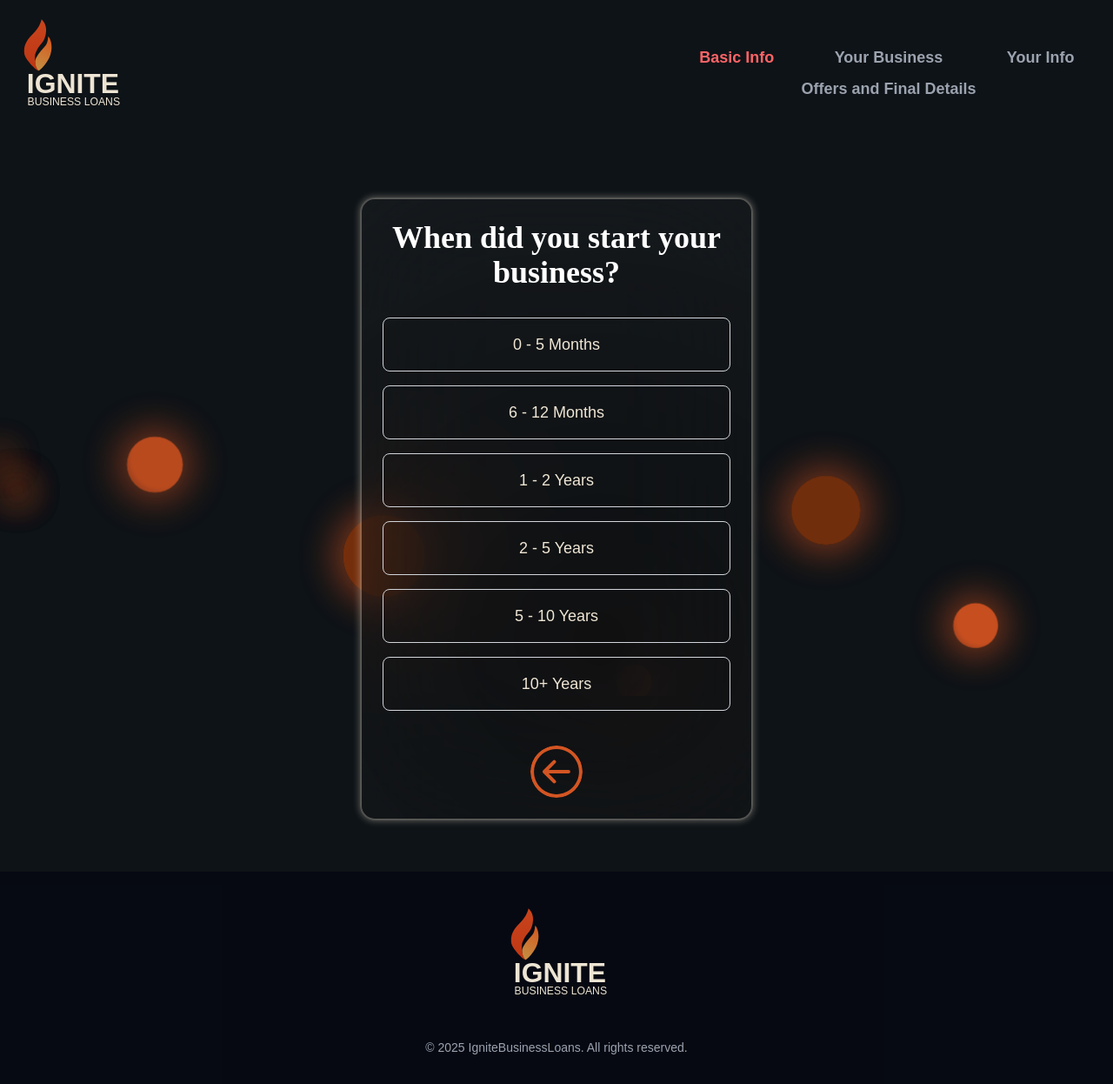
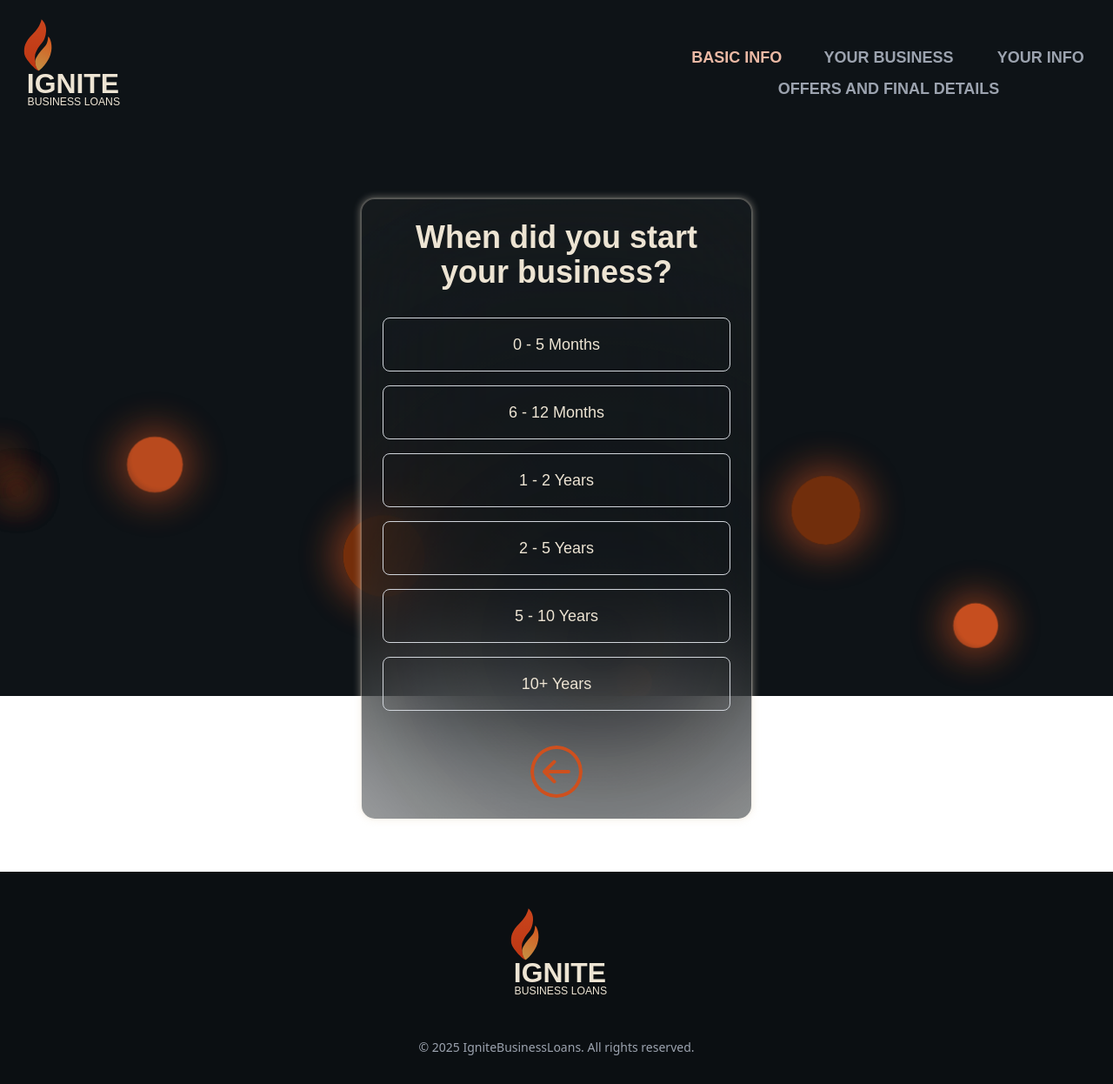
Before and after one commit to BishalK007/ignitebusinessloans, a Next.js app: page / in a window 1280 px wide. Shown: the whole page at 87% size. Built offline with nearby package versions, Linux system fonts and the light colour scheme.

Commit message:
FIX minor color stuff

```diff
--- a/app/globals.css
+++ b/app/globals.css
@@ -5,12 +5,11 @@
 /* @import url('https://fonts.googleapis.com/css2?family=Lora:ital,wght@0,400..700;1,400..700&display=swap'); */
 @import url('https://fonts.googleapis.com/css2?family=Barlow+Semi+Condensed:ital,wght@0,100;0,200;0,300;0,400;0,500;0,600;0,700;0,800;0,900;1,100;1,200;1,300;1,400;1,500;1,600;1,700;1,800;1,900&family=Bebas+Neue&family=Kanit:wght@100&family=Montserrat:wght@100&family=Phudu:wght@300;400&family=Poppins&family=Raleway:ital,wght@1,900&family=Tektur&display=swap');
 
-
 :root {
-  --background: #0E1317; /* Custom Black */
-  --foreground: #EDE4D3; /* Custom White */
-  --accent-orange: #CE501E; /* Custom Orange */
-  --accent-brown: #7B3009; /* Custom Brown */
+  --background: #0E1317;
+  --foreground: #EDE4D3;
+  --accent-orange: #CE501E;
+  --accent-brown: #7B3009;
 
   --font-barlow: 'Barlow Semi Condensed', sans-serif;
   --font-bebas: 'Bebas Neue', sans-serif;
@@ -21,13 +20,13 @@
   --font-raleway: 'Raleway', sans-serif;
   --font-tektur: 'Tektur', cursive;
 
-  --font-primary: var(--font-poppins); /* Set your default page font here */
+  --font-primary: var(--font-poppins);
 }
 
 @media (prefers-color-scheme: dark) {
   :root {
-  --background: #0f1418; /* Custom Black */
-  --foreground: #efe6d5; /* Custom White */
+    --background: #0f1418;
+    --foreground: #efe6d5;
 
     --font-barlow: 'Barlow Semi Condensed', sans-serif;
     --font-bebas: 'Bebas Neue', sans-serif;
@@ -38,73 +37,67 @@
     --font-raleway: 'Raleway', sans-serif;
     --font-tektur: 'Tektur', cursive;
 
-  --font-primary: var(--font-poppins); /* Set your default page font here */
+    --font-primary: var(--font-poppins);
   }
 }
 
-html, body {
-  color: var(--foreground);
-  background: var(--background);
-  font-family: 'Barlow Semi Condensed', sans-serif; /* Apply the font globally */
-}
-
 h1, h2, h3, h4, h5, h6 {
-  font-family: 'Barlow Semi Condensed', sans-serif;
+  font-family: var(--font-barlow);
 }
 
 .PrimaryColorChangeBtn {
-  font-family: 'Barlow Semi Condensed', sans-serif;
+  font-family: var(--font-barlow);
 }
 
 .PrimaryColorChangeBtn {
-  width: 100%; /* Full width */
-  padding: 0.75rem 1.5rem; /* Equivalent to py-3 px-6 */
-  background-color: rgba(255, 165, 0, 0.7); /* Orange with 70% opacity */
-  color: white; /* Text color */
-  border-radius: 0.5rem; /* Rounded corners */
-  font-weight: 600; /* Font-semibold */
-  font-size: 1rem; /* Base font size */
-  line-height: 1.5rem; /* Adjust line height */
-  transition: all 0.3s ease-in-out; /* Smooth transition for hover effects */
+  width: 100%;
+  padding: 0.75rem 1.5rem;
+  background-color: color-mix(in srgb, var(--accent-orange) 70%, transparent 30%);
+  color: var(--foreground);
+  border-radius: 0.5rem;
+  font-weight: 600;
+  font-size: 1rem;
+  line-height: 1.5rem;
+  transition: all 0.3s ease-in-out;
 }
 
 .PrimaryColorChangeBtn:hover {
-  background-color: rgba(255, 102, 0, 0.5); /* Darker orange on hover */
+  background-color: color-mix(in srgb, var(--accent-orange) 50%, var(--accent-brown) 50%);
 }
 
 .GlossyInputField {
-  flex: 1; /* Takes up available space */
-  background-color: rgba(55, 65, 81, 0.1); /* Equivalent to bg-gray-700/10 */
-  border: 1px solid rgba(209, 213, 219, 0.5); /* Equivalent to border-gray-300/50 */
-  border-radius: 0.5rem; /* Rounded corners */
-  padding: 0.75rem 1rem; /* Equivalent to px-4 py-3 */
-  font-size: 1rem; /* Equivalent to text-base */
-  line-height: 1.5rem; /* Adjust line height */
-  color: #f97316; /* Equivalent to text-orange-300 */
-  outline: none; /* Removes default outline */
-  transition: box-shadow 0.3s ease, border-color 0.3s ease; /* Smooth transition */
+  flex: 1;
+  background-color: color-mix(in srgb, var(--foreground) 5%, var(--background) 95%);
+  border: 1px solid color-mix(in srgb, var(--foreground) 30%, transparent);
+  border-radius: 0.5rem;
+  padding: 0.75rem 1rem;
+  font-size: 1rem;
+  line-height: 1.5rem;
+  color: color-mix(in srgb, var(--accent-orange) 80%, var(--foreground) 20%);
+  outline: none;
+  transition: box-shadow 0.3s ease, border-color 0.3s ease;
 }
 
 .GlossyInputField::placeholder {
-  color: #9ca3af; /* Equivalent to placeholder-gray-400 */
+  color: color-mix(in srgb, var(--foreground) 60%, var(--background) 40%);
 }
 
 .GlossyInputField:focus {
-  border-color: #1f2937; /* Equivalent to focus:border-gray-900 */
-  box-shadow: 0 0 8px rgba(31, 41, 55, 0.5); /* Equivalent to focus:shadow-md */
+  border-color: color-mix(in srgb, var(--background) 90%, var(--accent-brown) 10%);
+  box-shadow: 0 0 8px color-mix(in srgb, var(--background) 80%, var(--accent-orange) 20%);
 }
 
 /* Override autofill styles */
 .GlossyInputField:-webkit-autofill {
-  background-color: rgba(55, 65, 81, 0.1) !important; /* Match your input background */
-  color: #f97316 !important; /* Match your text color */
-  border: 1px solid rgba(209, 213, 219, 0.5) !important; /* Match your border color */
-  -webkit-box-shadow: 0 0 0px 1000px rgba(55, 65, 81, 0.1) inset !important; /* Remove autofill background */
-  transition: background-color 5000s ease-in-out 0s; /* Prevent flashing */
+  background-color: color-mix(in srgb, var(--background) 90%, var(--foreground) 10%) !important;
+  color: var(--accent-orange) !important;
+  border: 1px solid color-mix(in srgb, var(--foreground) 50%, transparent) !important;
+  -webkit-box-shadow: 0 0 0px 1000px color-mix(in srgb, var(--background) 90%, var(--foreground) 10%) inset !important;
+  transition: background-color 5000s ease-in-out 0s;
 }
 
 .GlossyInputField:-webkit-autofill::first-line {
-  color: #f97316 !important; /* Ensure text color matches */
+  color: var(--accent-orange) !important;
 }
 
 .bg-ignite-animated {
@@ -213,7 +206,7 @@ h1, h2, h3, h4, h5, h6 {
   width: 90%;
   max-width: 500px;
   height: auto;
-  background: rgba(255, 255, 255, 0.051);
+  background: color-mix(in srgb, var(--foreground) 5%, transparent 95%);
   border-radius: 16px;
   backdrop-filter: blur(80px);
   -webkit-backdrop-filter: blur(20px);
@@ -229,7 +222,7 @@ h1, h2, h3, h4, h5, h6 {
   overflow: hidden;
   z-index: 1;
   pointer-events: auto;
-  margin: 20px auto; /* Center card and add spacing on mobile */
+  margin: 20px auto;
 }
 
 /* Glow animation */
@@ -240,7 +233,7 @@ h1, h2, h3, h4, h5, h6 {
   left: -50%;
   width: 200%;
   height: 200%;
-  background: radial-gradient(circle, rgba(0, 0, 0, 0.482), transparent);
+  background: radial-gradient(circle, color-mix(in srgb, var(--background) 70%, transparent 30%), transparent);
   z-index: -1;
   animation: move-glow 6s infinite alternate;
 }
@@ -258,9 +251,8 @@ h1, h2, h3, h4, h5, h6 {
 /* Text styling */
 .glassmorphic-card h2,
 .glassmorphic-card p {
-  color: white;
   z-index: 2;
-  word-break: break-word; /* Ensures long words wrap on small screens */
+  word-break: break-word;
 }
 
 /* ✅ Responsive tweaks */
--- a/app/page.jsx
+++ b/app/page.jsx
@@ -11,10 +11,10 @@ import { DotLottieReact } from '@lottiefiles/dotlottie-react';
 
 
 const NAV_STEPS = [
-  { label: "Basic Info", range: [0, 4] },
-  { label: "Your Business", range: [5, 8] },
-  { label: "Your Info", range: [9, 12] },
-  { label: "Offers and Final Details", range: [13, 13] }, // Only after submit/loading
+  { label: "BASIC INFO", range: [0, 4] },
+  { label: "YOUR BUSINESS", range: [5, 8] },
+  { label: "YOUR INFO", range: [9, 12] },
+  { label: "OFFERS AND FINAL DETAILS", range: [13, 13] }, // Only after submit/loading
 ];
 
 function getStep(current, showLoader) {
@@ -28,7 +28,7 @@ function getStep(current, showLoader) {
 
 function IgniteLogo() {
   return (
-    <span className="inline-flex items-center justify-center w-36 h-36 rounded-full text-white font-extrabold text-3xl select-none pl-2">
+    <span className="inline-flex items-center justify-center w-36 h-36 rounded-full text-white font-extrabold  text-3xl select-none pl-2">
       <Logo />
     </span>
   );
@@ -105,7 +105,7 @@ export default function Home() {
   };
 
   return (
-    <main className="flex flex-col  relative min-h-screen">
+    <main className="flex flex-col  relative min-h-screen text-foreground">
       <div
         className="bg-ignite-animated"
         style={{
@@ -133,7 +133,7 @@ export default function Home() {
       {/* Main div */}
       <div className="flex-1 flex flex-col z-10">
         {/* Navbar */}
-        <nav className="w-full py-3 px-2 flex flex-col sm:flex-row items-center sm:items-center justify-between gap-2 ">
+        <nav className="w-full py-3 px-2 flex flex-col sm:flex-row items-center sm:items-center justify-between gap-2 font-barlow">
           <div className="flex items-center gap-1 mb-2 sm:mb-0 ">
             <IgniteLogo />
           </div>
@@ -164,14 +164,14 @@ export default function Home() {
               />
             </div>
           ) : showThankYou ? (
-            <div className="bg-gray-400/20 rounded-xl shadow-lg p-10 w-full max-w-lg flex flex-col items-center justify-center text-center">
+            <div className="glassmorphic-card rounded-xl shadow-lg p-10 w-full max-w-lg flex flex-col items-center justify-center text-center">
               <DotLottieReact
                 src="https://lottie.host/e8c90258-9d4b-431c-8c92-3a5265537042/NvFzQRXoPm.lottie"
                 loop
                 autoplay
                 className="w-32 h-32 mb-4"
               />
-              <h2 className="text-2xl font-bold text-stone-300 mb-2">
+              <h2 className="text-2xl font-bold text-stone-300 mb-2 ">
                 Your responses have been recorded
               </h2>
               <p className="text-stone-300">We will get back to you soon.</p>
--- a/components/form.jsx
+++ b/components/form.jsx
@@ -79,7 +79,7 @@ export default function QuestionCard({
   };
 
   return (
-    <div className="min-h-screen flex items-center justify-center p-4 sm:p-10">
+    <div className=" min-h-screen flex items-center justify-center p-4 sm:p-10 font-barlow">
       <AnimatePresence mode="wait">
         <motion.div
           key={question.id}
@@ -87,16 +87,13 @@ export default function QuestionCard({
           animate={{ opacity: 1, y: 0, scale: 1 }}
           exit={{ opacity: 0, y: -24, scale: 0.98 }}
           transition={{ ...spring, duration: 0.35 }}
-          className="glassmorphic-card"
+          className="glassmorphic-card font-barlow  "
         >
-
-          <h2 className="font-lora text-2xl sm:text-3xl md:text-4xl font-bold text-center text-blue-900 mb-6 sm:mb-8">
+          <h2 className="font-barlow text-2xl sm:text-3xl md:text-4xl font-bold text-center mb-6 sm:mb-8 ">
             {question.title}
           </h2>
           {question.p && (
-            <p
-              className="text-center text-black mb-4 sm:mb-6"
-            >
+            <p className="font-barlow text-center mb-4 sm:mb-6  ">
               {question.p}
             </p>
           )}
@@ -105,8 +102,8 @@ export default function QuestionCard({
             <div
               className={
                 question.id === "needFunding"
-                  ? "grid grid-cols-1 sm:grid-cols-2 gap-3 sm:gap-4"
-                  : "space-y-3 sm:space-y-4"
+                  ? "grid grid-cols-1 sm:grid-cols-2 gap-3 sm:gap-4 font-barlow  "
+                  : "space-y-3 sm:space-y-4 font-barlow  "
               }
             >
               {question.id === "needFunding"
@@ -121,10 +118,10 @@ export default function QuestionCard({
                       whileTap={{ scale: 0.98 }}
                       transition={{ type: "spring", stiffness: 500, damping: 30 }}
                       onClick={() => onSelect(option)}
-                      className={`w-full py-3 sm:py-4 px-4 sm:px-6 border rounded-lg text-base sm:text-lg transition-all
+                      className={`w-full py-3 sm:py-4 px-4 sm:px-6 border rounded-lg text-base sm:text-lg transition-all font-barlow
                           ${selected === option
                           ? "border-gray-100 bg-gray-100/5 text-Yellow-500 font-semibold"
-                          : "border-gray-300 text-White hover:text-white hover:border-Orange-100 hover:bg-orange-400/10"
+                          : "border-gray-300   hover:text-white hover:border-Orange-100 hover:bg-orange-400/10"
                         }
                           ${isLast ? "sm:col-span-2" : ""}
                         `}
@@ -140,10 +137,10 @@ export default function QuestionCard({
                     whileTap={{ scale: 0.98 }}
                     transition={{ type: "spring", stiffness: 500, damping: 30 }}
                     onClick={() => onSelect(option)}
-                    className={`w-full py-3 sm:py-4 px-4 sm:px-6 border rounded-lg text-base sm:text-lg transition-all
+                    className={`w-full py-3 sm:py-4 px-4 sm:px-6 border rounded-lg text-base sm:text-lg transition-all font-barlow
                         ${selected === option
                         ? "border-gray-100 bg-gray-100/5 text-Yellow-500 font-semibold"
-                        : "border-gray-300 text-White hover:text-white hover:border-Orange-100 hover:bg-orange-400/10"
+                        : "border-gray-300   hover:text-white hover:border-Orange-100 hover:bg-orange-400/10"
                       }`}
                   >
                     {option}
@@ -154,7 +151,7 @@ export default function QuestionCard({
           {/* Render input if inputType is present */}
           {question.inputType === "fullName" ? (
             <form
-              className="mt-5 flex flex-col items-center"
+              className="mt-5 flex flex-col items-center font-barlow  w-full"
               onSubmit={(e) => {
                 e.preventDefault();
                 const first = e.target.elements.firstName.value.trim();
@@ -167,13 +164,13 @@ export default function QuestionCard({
                 onSelect({ firstName: first, lastName: last });
               }}
             >
-              <div className="flex flex-col gap-3 sm:gap-4 w-full mb-2">
+              <div className="flex flex-col gap-3 sm:gap-4 w-full mb-2 font-barlow ">
                 <input
                   name="firstName"
                   type="text"
                   placeholder="First Name"
                   autoComplete="given-name"
-                  className="GlossyInputField"
+                  className="GlossyInputField font-barlow "
                   required
                 />
                 <input
@@ -181,25 +178,25 @@ export default function QuestionCard({
                   type="text"
                   placeholder="Last Name"
                   autoComplete="family-name"
-                  className="GlossyInputField"
+                  className="GlossyInputField font-barlow  "
                   required
                 />
               </div>
               {fieldError && (
-                <div className="w-full text-left text-red-500 text-sm mb-2">
+                <div className="w-full text-left text-red-500 text-sm mb-2 font-barlow  ">
                   {fieldError}
                 </div>
               )}
               <button
                 type="submit"
-                className="PrimaryColorChangeBtn"
+                className="PrimaryColorChangeBtn font-barlow  "
               >
                 Next
               </button>
             </form>
           ) : question.id === "ZipCode" ? (
             <form
-              className="mt-5 flex flex-col items-center"
+              className="mt-5 flex flex-col items-center font-barlow  "
               onSubmit={(e) => {
                 e.preventDefault();
                 if (!isValidUSZip(zipInput) || !zipLocation) {
@@ -216,29 +213,29 @@ export default function QuestionCard({
                 inputMode="numeric"
                 pattern="\d{5}"
                 placeholder={question.placeholder || ""}
-                className="w-full GlossyInputField"
+                className="w-full GlossyInputField font-barlow  "
                 required
                 value={zipInput}
                 onChange={handleZipChange}
                 maxLength={5}
               />
-              <div className="w-full min-h-[1.5em] text-sm text-left px-1">
+              <div className="w-full min-h-[1.5em] text-sm text-left px-1 font-barlow  ">
                 {zipInput.length === 5 &&
                   (zipLocation ? (
-                    <span className="text-stone-200">{zipLocation}</span>
+                    <span className="text-stone-200 font-barlow">{zipLocation}</span>
                   ) : zipError ? (
-                    <span className="text-red-500">{zipError}</span>
+                    <span className="text-red-500 font-barlow">{zipError}</span>
                   ) : null)}
               </div>
               {fieldError && (
-                <div className="w-full text-left text-red-500 text-sm mb-2">
+                <div className="w-full text-left text-red-500 text-sm mb-2 font-barlow  ">
                   {fieldError}
                 </div>
               )}
               {question.nextButton && (
                 <button
                   type="submit"
-                  className="PrimaryColorChangeBtn mt-2"
+                  className="PrimaryColorChangeBtn mt-2 font-barlow  "
                   disabled={!isValidUSZip(zipInput) || !zipLocation}
                 >
                   Next
@@ -247,7 +244,7 @@ export default function QuestionCard({
             </form>
           ) : question.id === "phoneNumber" ? (
             <form
-              className="mt-5 flex flex-col items-center"
+              className="mt-5 flex flex-col items-center font-barlow  "
               onSubmit={(e) => {
                 e.preventDefault();
                 const val = e.target.elements.input.value;
@@ -265,21 +262,21 @@ export default function QuestionCard({
                 name="input"
                 type="tel"
                 placeholder="(212) 555-1234"
-                className="w-full mb-3 GlossyInputField"
+                className="w-full mb-3 GlossyInputField font-barlow  "
                 required
                 value={phoneInput}
                 onChange={(e) => setPhoneInput(formatPhone(e.target.value))}
                 maxLength={14}
               />
               {fieldError && (
-                <div className="w-full text-left text-red-500 text-sm mb-2">
+                <div className="w-full text-left text-red-500 text-sm mb-2 font-barlow  ">
                   {fieldError}
                 </div>
               )}
               {question.nextButton && (
                 <button
                   type="submit"
-                  className="PrimaryColorChangeBtn"
+                  className="PrimaryColorChangeBtn font-barlow  "
                 >
                   Next
                 </button>
@@ -287,7 +284,7 @@ export default function QuestionCard({
             </form>
           ) : question.id === "annualRevenue" ? (
             <form
-              className="mt-5 flex flex-col items-center"
+              className="mt-5 flex flex-col items-center font-barlow  "
               onSubmit={(e) => {
                 e.preventDefault();
                 const val = e.target.elements.input.value.replace(/,/g, "");
@@ -299,30 +296,27 @@ export default function QuestionCard({
                 onSelect(val);
               }}
             >
-              <div className="relative w-full mb-2">
-                {/* <span className="absolute left-4 top-1/2 -translate-y-1/2 text-orange-700 text-lg font-bold pointer-events-none">
-                  $
-                </span> */}
+              <div className="relative w-full mb-2 font-barlow  ">
                 <input
                   name="input"
                   type="number"
                   inputMode="numeric"
                   placeholder="$500,000"
-                  className="pl-8 GlossyInputField"
+                  className="pl-8 GlossyInputField font-barlow  "
                   required
                   min={1}
                   step="any"
                 />
               </div>
               {fieldError && (
-                <div className="w-full text-left text-red-500 text-sm mb-2">
+                <div className="w-full text-left text-red-500 text-sm mb-2 font-barlow  ">
                   {fieldError}
                 </div>
               )}
               {question.nextButton && (
                 <button
                   type="submit"
-                  className="PrimaryColorChangeBtn"
+                  className="PrimaryColorChangeBtn font-barlow  "
                 >
                   Next
                 </button>
@@ -330,7 +324,7 @@ export default function QuestionCard({
             </form>
           ) : question.inputType ? (
             <form
-              className="mt-5 flex flex-col items-center"
+              className="mt-5 flex flex-col items-center font-barlow  "
               onSubmit={(e) => {
                 e.preventDefault();
                 const value = e.target.elements.input.value;
@@ -346,11 +340,11 @@ export default function QuestionCard({
                 name="input"
                 type={question.inputType}
                 placeholder={question.placeholder || ""}
-                className="w-full mb-3 GlossyInputField"
+                className="w-full mb-3 GlossyInputField font-barlow  "
                 required
               />
               {fieldError && (
-                <div className="w-full text-left text-red-500 text-sm mb-2">
+                <div className="w-full text-left text-red-500 text-sm mb-2 font-barlow  ">
                   {fieldError}
                 </div>
               )}
@@ -358,7 +352,7 @@ export default function QuestionCard({
               {question.nextButton && (
                 <button
                   type="submit"
-                  className="PrimaryColorChangeBtn"
+                  className="PrimaryColorChangeBtn font-barlow  "
                 >
                   Next
                 </button>
@@ -370,11 +364,10 @@ export default function QuestionCard({
             type="button"
             onClick={onBack}
             aria-label="Go back"
-            className="pt-10 flex flex-row w-full justify-center"
+            className="pt-10 flex flex-row w-full justify-center font-barlow  "
           >
             <BackIcon />
           </button>
-
         </motion.div>
       </AnimatePresence>
     </div>
--- a/components/icons/back-icon.jsx
+++ b/components/icons/back-icon.jsx
@@ -1,14 +1,14 @@
 "use client"
 import * as React from "react"
 const BackIcon = ({ className = "", ...props }) => (
-  <span className={`inline-block ${className}`}>
+  <span className={`inline-block ${className} hover:scale-110 transition-transform`}>
     <svg
       xmlns="http://www.w3.org/2000/svg"
       xmlSpace="preserve"
       width="60px"
       height="60px"
       viewBox="0 0 219.151 219.151"
-      className="transition-colors text-Orange hover:bg-DeepOrange rounded-full group"
+      className="transition-colors text-Orange hover:bg-Orange rounded-full group"
       {...props}
     >
       <path
--- a/tailwind.config.js
+++ b/tailwind.config.js
@@ -10,27 +10,35 @@ module.exports = {
       colors: {
         background: "var(--background)",
         foreground: "var(--foreground)",
-        primary: "#0a3977",
-        secondary: "#00b8a9",
-
+        accent: {
+          orange: "var(--accent-orange)",
+          brown: "var(--accent-brown)",
+          // Example lighter/darker shades using color-mix
+          orangeLight: "color-mix(in srgb, var(--accent-orange) 70%, white)",
+          orangeDark: "color-mix(in srgb, var(--accent-orange) 70%, black)",
+          brownLight: "color-mix(in srgb, var(--accent-brown) 70%, white)",
+          brownDark: "color-mix(in srgb, var(--accent-brown) 70%, black)",
+        },
+        primary: "var(--accent-orange)",
+        secondary: "var(--accent-brown)",
         Black: {
-          DEFAULT: "#0f1418",
-          950: "#030712"
+          DEFAULT: "var(--background)",
+          950: "color-mix(in srgb, var(--background) 80%, black)",
         },
         White: {
-          DEFAULT: "#efe6d5",
+          DEFAULT: "var(--foreground)",
         },
         Orange: {
-          DEFAULT: "#d35523",
-          100:"#fc9758",
-          200:"#ff6467",
-          500: "#d35523", // Default shade
-          600: "#b8431f", // Slightly darker for hover
+          DEFAULT: "var(--accent-orange)",
+          100: "color-mix(in srgb, var(--accent-orange) 20%, white)",
+          200: "color-mix(in srgb, var(--accent-orange) 40%, white)",
+          500: "var(--accent-orange)",
+          600: "color-mix(in srgb, var(--accent-orange) 80%, black)",
         },
         DeepOrange: {
-          DEFAULT: "#702604",
-          500: "#702604", // Default shade
-          600: "#5a1f03", // Slightly darker for hover
+          DEFAULT: "var(--accent-brown)",
+          500: "var(--accent-brown)",
+          600: "color-mix(in srgb, var(--accent-brown) 80%, black)",
         },
         Gray: {
           DEFAULT: "a0a0a0",
@@ -44,7 +52,7 @@ module.exports = {
         },
       },
       fontFamily: {
-        lora: ['Lora', 'serif'],
+        barlow: 'var(--font-barlow)',
       },
     },
   },
```
Lines whose indentation alone changed are shown as unchanged.
